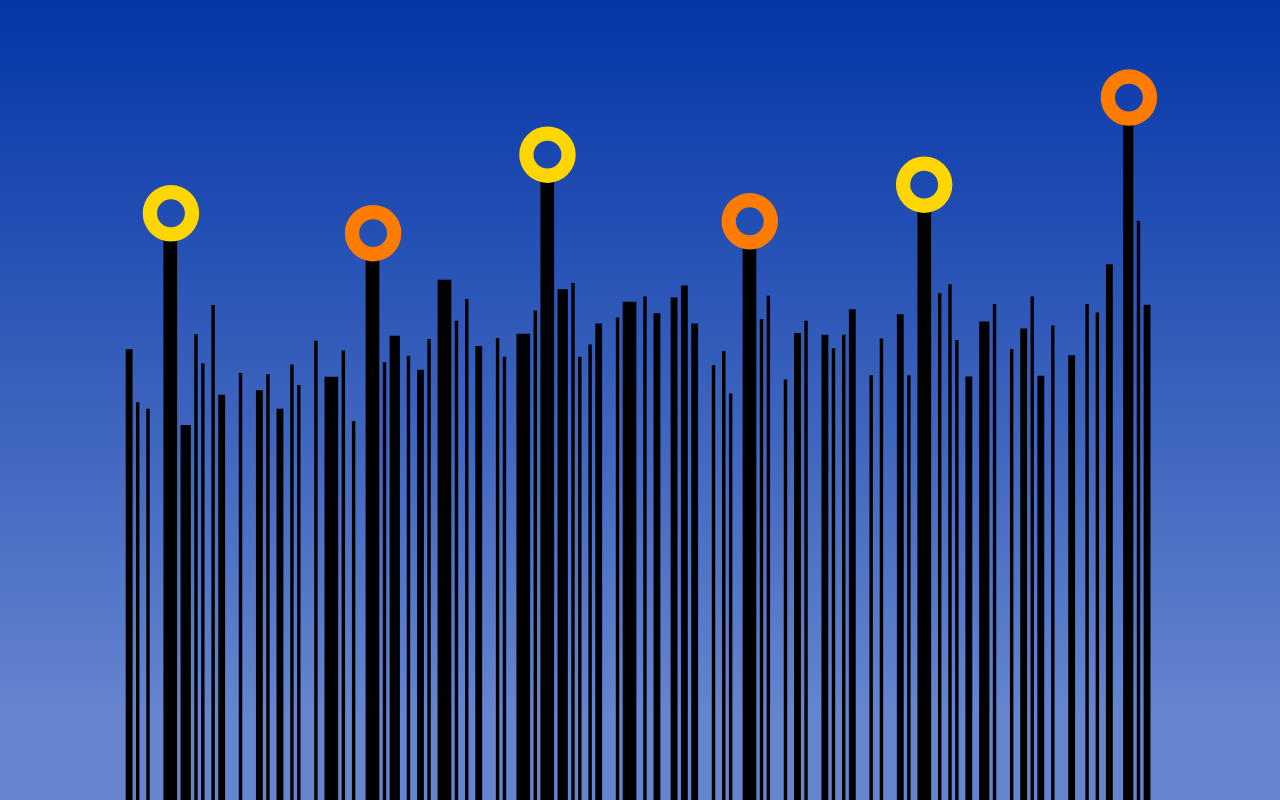
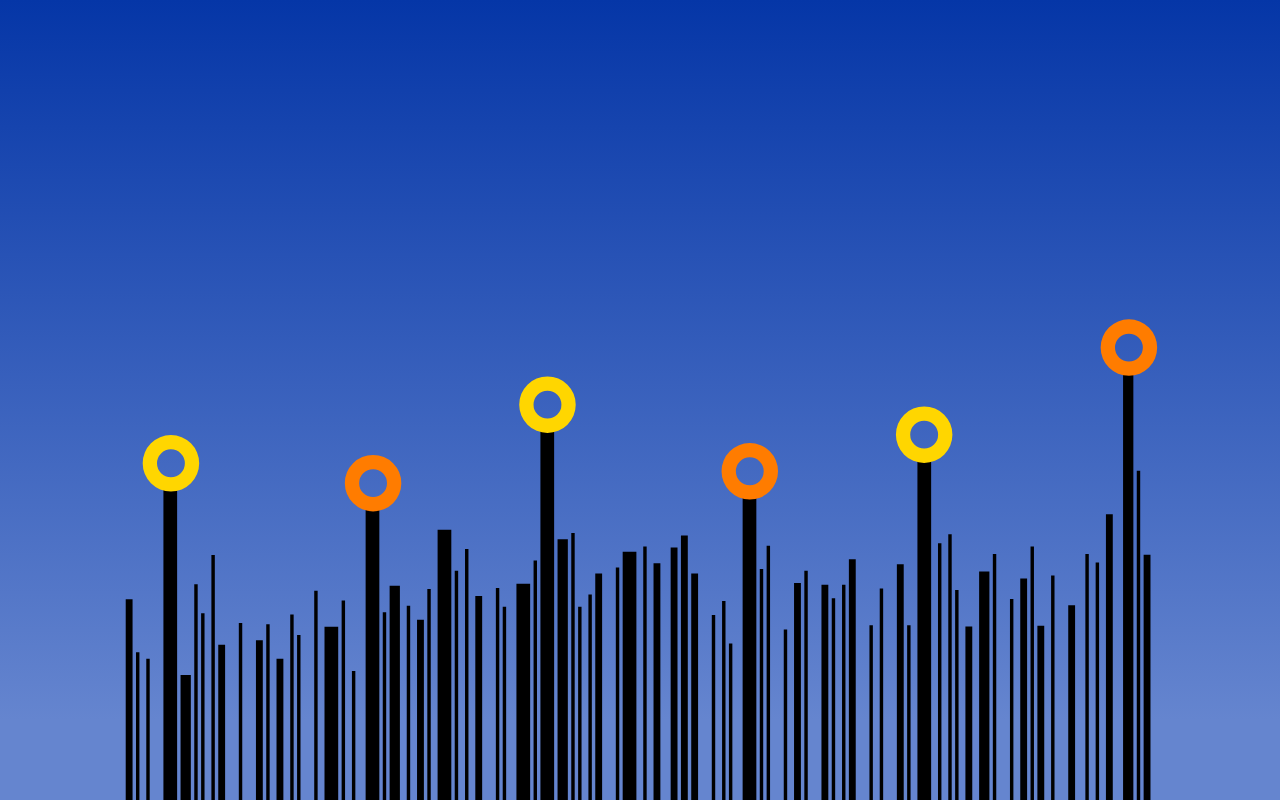
Before and after one commit to gonzo1138/portfolio-design2, a plain HTML site: page index.html in a window 1280 px wide. Drawn offline with Linux system fonts and the light colour scheme.

Commit message:
changed position of svg; implemented first animation of lines

```diff
--- a/css/stylesheet.css
+++ b/css/stylesheet.css
@@ -12,12 +12,13 @@
 	src: url("../src/Roboto-Regular.ttf");
 }
 
+
 html, body {
 	width: 100%;
 	height: 100%;
 	background-image: linear-gradient(to top, #6585CF 10%, #0536A7 100%);
 	font-family: Roboto-regular, sans-serif;
-	color: #BABCBE;
+	color: #babcbe;
 	font-size: 16pt;
 	/*
 	background-image: url("");
@@ -41,11 +42,26 @@ html, body {
 #showcase{
 	display: none;
 	position: relative;
-	background-color: #0536A7;
+	background-image: linear-gradient(to bottom, #6585CFff 10%, #0536A7dd 90%);
 	height: 500px;
 	width: 500px;
 	padding: 100px;
-	border:10px;
+	border: 10px;
 	border-color: #00206B;
-	border-radius: 25%;
+	border-radius: 25px;
 }
+svg{
+	/*transform: rotate(90deg);
+	left: 0;*/
+	position: center;
+}
+/*
+@Media (max-width: 600px) {
+	svg{
+		rotation: 90deg;
+		left: 0;
+		position: center;
+	}
+}
+
+ */
--- a/css/svgstyle.css
+++ b/css/svgstyle.css
@@ -1,25 +1,24 @@
+@keyframes upDown {
+    from{ transform: translatey(0px); }
+    to  { transform: translatey(-10px);}
+}
 
 svg {
     position: absolute;
-    bottom: 0;
+    bottom: -250px;
     width:100%;
     height:100%;
-}/*
-	max-width: 100%;
-	height: auto;
-	margin-left: 10px;
-	margin-right: 10px;
-	margin-top: 150px;
-	overflow: hidden;
 }
 
- */
 svg g path{
 
 }
 
+.lines:hover{
+    animation: upDown 500ms infinite alternate ease-in-out;
+}
 .dots:hover{
-
+    blur(5px);
 }
 
 #dot1{
--- a/index.html
+++ b/index.html
@@ -4,14 +4,14 @@
 		<meta charset="utf-8">
 		<link rel="stylesheet" href="css/stylesheet.css">
 		<link rel="stylesheet" href="css/svgstyle.css">
-		<script lang="JavaScript" type="text/javascript"  src="./js/script.js"></script>
+		<script lang="JavaScript" type="text/javascript"  src="js/script.js"></script>
 		<title></title>
 	</head>
 
 	<body>
 		<div id="display">
 			<svg
-				viewBox="-4 -10 190 140"
+ 				viewBox="-4 -10 190 140"
 				preserveAspectRatio="xMidYMax meet"
 			>
 				<g
@@ -21,412 +21,412 @@
 					<path
 							style="stroke-width:0.56157941"
 							d="M 1.5997831,297 H 1 v -39.43567 -39.4357 h 0.5997831 0.599784 V 257.56433 297 Z"
-							id="path4896"
+							id="path4896" class="lines"
 					/>
 					<path
 							style="stroke-width:0.52758235"
 							d="m 3.0992411,297 h -0.299892 v -34.80546 -34.80549 h 0.299892 0.299892 V 262.19454 297 Z"
-							id="path4894"
+							id="path4894" class="lines"
 					/>
 					<path
 							style="stroke-width:0.52326769"
 							d="m 4.8985901,297 h -0.299892 v -34.2385 -34.23852 h 0.299892 0.299892 V 262.7615 297 Z"
-							id="path4892"
+							id="path4892" class="lines"
 					/>
 					<path
 							style="stroke-width:0.62766397"
 							d="M 8.7971797,297 H 7.5976141 V 247.73695 198.47387 H 8.7971797 9.9967461 V 247.73695 297 Z"
-							id="line1" class="lines"
+							id="line1" class="dotlines"
 					/>
 					<path
 							style="stroke-width:0.51232207"
 							d="M 11.496204,297 H 10.59653 V 264.17891 231.3578 h 0.899674 0.899675 V 264.17891 297 Z"
-							id="path4888"
+							id="path4888" class="lines"
 					/>
 					<path
 							style="stroke-width:0.57092112"
 							d="M 13.295554,297 H 12.995662 V 256.24141 215.4828 h 0.299892 0.299891 V 256.24141 297 Z"
-							id="path4886"
+							id="path4886" class="lines"
 					/>
 					<path
 							style="stroke-width:0.55276358"
 							d="m 14.495119,297 h -0.299891 v -38.20725 -38.20727 h 0.299891 0.299893 V 258.79275 297 Z"
-							id="path4884"
+							id="path4884" class="lines"
 					/>
 					<path
 							style="stroke-width:0.58851868"
 							d="m 16.294468,297 h -0.299891 v -43.30993 -43.30995 h 0.299891 0.299893 V 253.69007 297 Z"
-							id="path4882"
+							id="path4882" class="lines"
 					/>
 					<path
 							style="stroke-width:0.53257197"
 							d="m 17.793926,297 h -0.599783 v -35.46692 -35.46695 h 0.599783 0.599784 V 261.53308 297 Z"
-							id="path4880"
+							id="path4880" class="lines"
 					/>
 					<path
 							style="stroke-width:0.54657704"
 							d="m 21.092733,297 h -0.299892 v -37.3568 -37.35683 h 0.299892 0.299892 V 259.6432 297 Z"
-							id="path4878"
+							id="path4878" class="lines"
 					/>
 					<path
 							style="stroke-width:0.5354023"
 							d="m 24.391539,297 h -0.599782 v -35.8449 -35.84492 h 0.599782 0.599784 V 261.1551 297 Z"
-							id="path4876"
+							id="path4876" class="lines"
 					/>
 					<path
 							style="stroke-width:0.54588532"
 							d="m 25.890997,297 h -0.299891 v -37.26231 -37.26233 h 0.299891 0.299891 V 259.73769 297 Z"
-							id="path4874"
+							id="path4874" class="lines"
 					/>
 					<path
 							style="stroke-width:0.52326769"
 							d="m 27.990238,297 h -0.599783 v -34.2385 -34.23852 h 0.599783 0.599783 V 262.7615 297 Z"
-							id="path4872"
+							id="path4872" class="lines"
 					/>
 					<path
 							style="stroke-width:0.55207962"
 							d="m 30.089479,297 h -0.299892 v -38.11276 -38.11277 h 0.299892 0.299891 V 258.88724 297 Z"
-							id="path4870"
+							id="path4870" class="lines"
 					/>
 					<path
 							style="stroke-width:0.53891927"
 							d="m 31.289045,297 h -0.299892 v -36.31737 -36.31739 h 0.299892 0.299891 V 260.68263 297 Z"
-							id="path4868"
+							id="path4868" class="lines"
 					/>
 					<path
 							style="stroke-width:0.56693637"
 							d="m 34.287959,297 h -0.299891 v -40.19162 -40.19165 h 0.299891 0.299893 V 256.80838 297 Z"
-							id="path4866"
+							id="path4866" class="lines"
 					/>
 					<path
 							style="stroke-width:0.5441522"
 							d="m 36.986983,297 h -1.199566 v -37.02607 -37.0261 h 1.199566 1.199567 V 259.97393 297 Z"
-							id="path4864"
+							id="path4864" class="lines"
 					/>
 					<path
 							style="stroke-width:0.56090617"
 							d="m 39.086224,297 h -0.299892 v -39.34118 -39.3412 h 0.299892 0.299892 V 257.65882 297 Z"
-							id="path4862"
+							id="path4862" class="lines"
 					/>
 					<path
 							style="stroke-width:0.51489681"
 							d="m 40.885574,297 h -0.299893 v -33.15182 -33.15184 h 0.299893 0.299891 V 263.84818 297 Z"
-							id="path4860"
+							id="path4860" class="lines"
 					/>
 					<path
 							style="stroke-width:0.61612022"
 							d="m 44.184379,297 h -1.199565 v -47.46766 -47.4677 h 1.199565 1.199567 V 249.53234 297 Z"
-							id="line2" class="lines"
+							id="line2" class="dotlines"
 					/>
 					<path
 							style="stroke-width:0.55344671"
 							d="m 46.283621,297 h -0.299892 v -38.30174 -38.30177 h 0.299892 0.299891 V 258.69826 297 Z"
-							id="path4856"
+							id="path4856" class="lines"
 					/>
 					<path
 							style="stroke-width:0.56992751"
 							d="m 48.08297,297 h -0.899675 v -40.61685 -40.61687 h 0.899675 0.899674 V 256.38315 297 Z"
-							id="path4854"
+							id="path4854" class="lines"
 					/>
 					<path
 							style="stroke-width:0.5575279"
 							d="M 50.482101,297 H 50.18221 v -38.86871 -38.86873 h 0.299891 0.299893 V 258.13129 297 Z"
-							id="path4852"
+							id="path4852" class="lines"
 					/>
 					<path
 							style="stroke-width:0.54864699"
 							d="m 52.581343,297 h -0.599784 v -37.64029 -37.6403 h 0.599784 0.599782 V 259.35971 297 Z"
-							id="path4850"
+							id="path4850" class="lines"
 					/>
 					<path
 							style="stroke-width:0.56793517"
 							d="m 54.080799,297 h -0.299891 v -40.33336 -40.33339 h 0.299891 0.299893 V 256.66664 297 Z"
-							id="path4848"
+							id="path4848" class="lines"
 					/>
 					<path
 							style="stroke-width:0.60341752"
 							d="M 56.779823,297 H 55.580257 V 251.46946 205.9389 h 1.199566 1.199567 V 251.46946 297 Z"
-							id="path4846"
+							id="path4846" class="lines"
 					/>
 					<path
 							style="stroke-width:0.57913464"
 							d="m 58.879065,297 h -0.299893 v -41.93976 -41.93979 h 0.299893 0.299891 V 255.06024 297 Z"
-							id="path4844"
+							id="path4844" class="lines"
 					/>
 					<path
 							style="stroke-width:0.59203929"
 							d="m 60.678414,297 h -0.299893 v -43.82964 -43.82967 h 0.299893 0.299891 V 253.17036 297 Z"
-							id="path4842"
+							id="path4842" class="lines"
 					/>
 					<path
 							style="stroke-width:0.56359422"
 							d="M 62.777654,297 H 62.17787 v -39.71915 -39.71918 h 0.599784 0.599783 V 257.28085 297 Z"
-							id="path4840"
+							id="path4840" class="lines"
 					/>
 					<path
 							style="stroke-width:0.56860006"
 							d="m 66.076461,297 h -0.299892 v -40.42786 -40.42788 h 0.299892 0.299891 V 256.57214 297 Z"
-							id="path4838"
+							id="path4838" class="lines"
 					/>
 					<path
 							style="stroke-width:0.55684978"
 							d="m 67.276027,297 h -0.299892 v -38.77421 -38.77424 h 0.299892 0.299891 V 258.22579 297 Z"
-							id="path4836"
+							id="path4836" class="lines"
 					/>
 					<path
 							style="stroke-width:0.57125193"
 							d="m 70.574834,297 h -1.199567 v -40.80584 -40.80585 h 1.199567 1.199565 V 256.19416 297 Z"
-							id="path4834"
+							id="path4834" class="lines"
 					/>
 					<path
 							style="stroke-width:0.58529979"
 							d="m 72.674074,297 h -0.299891 v -42.83746 -42.83748 h 0.299891 0.299891 V 254.16254 297 Z"
-							id="path4832"
+							id="path4832" class="lines"
 					/>
 					<path
 							style="stroke-width:0.65965641"
 							d="m 74.773314,297 h -1.199566 v -54.41297 -54.41301 h 1.199566 1.199567 V 242.58703 297 Z"
-							id="line3" class="lines"
+							id="line3" class="dotlines"
 					/>
 					<path
 							style="stroke-width:0.59775549"
 							d="m 77.472338,297 h -0.899675 v -44.68009 -44.68012 h 0.899675 0.899674 V 252.31991 297 Z"
-							id="path4828"
+							id="path4828" class="lines"
 					/>
 					<path
 							style="stroke-width:0.6015361"
 							d="m 79.271687,297 h -0.299891 v -45.24705 -45.24709 h 0.299891 0.299892 V 251.75295 297 Z"
-							id="path4826"
+							id="path4826" class="lines"
 					/>
 					<path
 							style="stroke-width:0.55684978"
 							d="m 80.471254,297 h -0.299893 v -38.77421 -38.77424 h 0.299893 0.299891 V 258.22579 297 Z"
-							id="path4824"
+							id="path4824" class="lines"
 					/>
 					<path
 							style="stroke-width:0.56459892"
 							d="m 82.270606,297 h -0.2999 v -39.86089 -39.86092 h 0.2999 0.29989 V 257.13911 297 Z"
-							id="path4822"
+							id="path4822" class="lines"
 					/>
 					<path
 							style="stroke-width:0.57750124"
 							d="m 83.770056,297 h -0.59978 v -41.70353 -41.70355 h 0.59978 0.59979 V 255.29647 297 Z"
-							id="path4820"
+							id="path4820" class="lines"
 					/>
 					<path
 							style="stroke-width:0.5810886"
 							d="m 87.068866,297 h -0.29989 v -42.22325 -42.22327 h 0.29989 0.29989 V 254.77675 297 Z"
-							id="path4818"
+							id="path4818" class="lines"
 					/>
 					<path
 							style="stroke-width:0.59044158"
 							d="m 89.168106,297 h -1.19956 v -43.59341 -43.59343 h 1.19956 1.199566 V 253.40659 297 Z"
-							id="path4816"
+							id="path4816" class="lines"
 					/>
 					<path
 							style="stroke-width:0.59363264"
 							d="m 91.867122,297 h -0.29989 v -44.06588 -44.0659 h 0.29989 0.2999 V 252.93412 297 Z"
-							id="path4814"
+							id="path4814" class="lines"
 					/>
 					<path
 							style="stroke-width:0.58368373"
 							d="m 93.966362,297 h -0.59978 v -42.60122 -42.60125 h 0.59978 0.59978 V 254.39878 297 Z"
-							id="path4812"
+							id="path4812" class="lines"
 					/>
 					<path
 							style="stroke-width:0.59299576"
 							d="m 96.965282,297 h -0.59979 V 253.02862 209.0572 h 0.59979 0.59977 V 253.02862 297 Z"
-							id="path4810"
+							id="path4810" class="lines"
 					/>
 					<path
 							style="stroke-width:0.59996372"
 							d="m 98.764636,297 h -0.599797 v -45.01082 -45.01084 h 0.599797 0.599767 V 251.98918 297 Z"
-							id="path4808"
+							id="path4808" class="lines"
 					/>
 					<path
 							style="stroke-width:0.57750124"
 							d="m 100.56399,297 h -0.5998 v -41.70353 -41.70355 h 0.5998 0.59977 V 255.29647 297 Z"
-							id="path4806"
+							id="path4806" class="lines"
 					/>
 					<path
 							style="stroke-width:0.55173731"
 							d="m 103.86279,297 h -0.29989 v -38.06551 -38.06553 h 0.29989 0.29989 V 258.93449 297 Z"
-							id="path4804"
+							id="path4804" class="lines"
 					/>
 					<path
 							style="stroke-width:0.56056929"
 							d="m 105.66213,297 h -0.29988 v -39.29393 -39.29395 h 0.29988 0.2999 V 257.70607 297 Z"
-							id="path4802"
+							id="path4802" class="lines"
 					/>
 					<path
 							style="stroke-width:0.53328097"
 							d="m 106.86171,297 h -0.2999 v -35.56142 -35.56144 h 0.2999 0.29989 V 261.43858 297 Z"
-							id="path4800"
+							id="path4800" class="lines"
 					/>
 					<path
 							style="stroke-width:0.62298256"
 							d="m 110.16051,297 h -1.19956 v -48.53094 -48.53097 h 1.19956 1.19957 V 248.46906 297 Z"
-							id="line4" class="lines"
+							id="line4" class="dotlines"
 					/>
 					<path
 							style="stroke-width:0.5801124"
 							d="m 112.25976,297 h -0.2999 v -42.0815 -42.08153 h 0.2999 0.29988 V 254.9185 297 Z"
-							id="path4796"
+							id="path4796" class="lines"
 					/>
 					<path
 							style="stroke-width:0.59395081"
 							d="m 113.45932,297 h -0.29989 v -44.11313 -44.11315 h 0.29989 0.29989 V 252.88687 297 Z"
-							id="path4794"
+							id="path4794" class="lines"
 					/>
 					<path
 							style="stroke-width:0.54241347"
 							d="m 116.45823,297 h -0.29989 V 260.21016 223.4203 h 0.29989 0.2999 V 260.21016 297 Z"
-							id="path4792"
+							id="path4792" class="lines"
 					/>
 					<path
 							style="stroke-width:0.57158256"
 							d="m 118.55748,297 h -0.59979 v -40.85308 -40.85311 h 0.59979 0.59977 V 256.14692 297 Z"
-							id="path4790"
+							id="path4790" class="lines"
 					/>
 					<path
 							style="stroke-width:0.57913464"
 							d="m 120.05693,297 h -0.29989 v -41.93976 -41.93979 h 0.29989 0.2999 V 255.06024 297 Z"
-							id="path4788"
+							id="path4788" class="lines"
 					/>
 					<path
 							style="stroke-width:0.57059014"
 							d="m 123.35574,297 h -0.59979 v -40.71134 -40.71137 h 0.59979 0.59979 V 256.28866 297 Z"
-							id="path4786"
+							id="path4786" class="lines"
 					/>
 					<path
 							style="stroke-width:0.56225181"
 							d="m 124.8552,297 h -0.2999 v -39.53017 -39.53019 h 0.2999 0.29989 V 257.46983 297 Z"
-							id="path4784"
+							id="path4784" class="lines"
 					/>
 					<path
 							style="stroke-width:0.57059014"
 							d="m 126.65455,297 h -0.2999 v -40.71134 -40.71137 h 0.2999 0.29989 V 256.28866 297 Z"
-							id="path4782"
+							id="path4782" class="lines"
 					/>
 					<path
 							style="stroke-width:0.58594501"
 							d="m 128.154,297 h -0.59978 v -42.93195 -42.93198 h 0.59978 0.59979 V 254.06805 297 Z"
-							id="path4780"
+							id="path4780" class="lines"
 					/>
 					<path
 							style="stroke-width:0.54519272"
 							d="m 131.45281,297 h -0.29989 v -37.16782 -37.16783 h 0.29989 0.29989 V 259.83218 297 Z"
-							id="path4778"
+							id="path4778" class="lines"
 					/>
 					<path
 							style="stroke-width:0.5682677"
 							d="m 133.25216,297 h -0.29989 v -40.38061 -40.38064 h 0.29989 0.29989 V 256.61939 297 Z"
-							id="path4776"
+							id="path4776" class="lines"
 					/>
 					<path
 							style="stroke-width:0.58303601"
 							d="m 136.55097,297 h -0.59979 v -42.50673 -42.50675 h 0.59979 0.59977 V 254.49327 297 Z"
-							id="path4774"
+							id="path4774" class="lines"
 					/>
 					<path
 							style="stroke-width:0.54519272"
 							d="m 138.05042,297 h -0.29989 v -37.16782 -37.16783 h 0.29989 0.2999 V 259.83218 297 Z"
-							id="path4772"
+							id="path4772" class="lines"
 					/>
 					<path
 							style="stroke-width:0.64283115"
 							d="m 140.74944,297 h -1.19956 v -51.67265 -51.67268 h 1.19956 1.19958 V 245.32735 297 Z"
-							id="line5" class="lines"
+							id="line5" class="dotlines"
 					/>
 					<path
 							style="stroke-width:0.59542787"
 							d="m 143.44847,297 h -0.29989 v -44.33281 -44.33284 h 0.29989 0.2999 V 252.66719 297 Z"
-							id="path4768"
+							id="path4768" class="lines"
 					/>
 					<path
 							style="stroke-width:0.60078824"
 							d="m 145.24782,297 h -0.29989 v -45.13462 -45.13465 h 0.29989 0.29989 V 251.86538 297 Z"
-							id="path4766"
+							id="path4766" class="lines"
 					/>
 					<path
 							style="stroke-width:0.56739694"
 							d="m 146.44739,297 h -0.2999 v -40.25695 -40.25698 h 0.2999 0.29989 V 256.74305 297 Z"
-							id="path4764"
+							id="path4764" class="lines"
 					/>
 					<path
 							style="stroke-width:0.54432589"
 							d="m 148.54663,297 h -0.59979 v -37.04972 -37.04974 h 0.59979 0.59978 V 259.95028 297 Z"
-							id="path4762"
+							id="path4762" class="lines"
 					/>
 					<path
 							style="stroke-width:0.57858759"
 							d="m 151.24565,297 h -0.89968 v -41.86057 -41.86059 h 0.89968 0.89967 V 255.13943 297 Z"
-							id="path4760"
+							id="path4760" class="lines"
 					/>
 					<path
 							style="stroke-width:0.58911252"
 							d="m 153.045,297 h -0.29989 v -43.39737 -43.39739 h 0.29989 0.29989 V 253.60263 297 Z"
-							id="path4758"
+							id="path4758" class="lines"
 					/>
 					<path
 							style="stroke-width:0.56171799"
 							d="m 156.04391,297 h -0.29989 v -39.45514 -39.45517 h 0.29989 0.2999 V 257.54486 297 Z"
-							id="path4756"
+							id="path4756" class="lines"
 					/>
 					<path
 							style="stroke-width:0.57441664"
 							d="m 158.14316,297 h -0.59979 v -41.25921 -41.25924 h 0.59979 0.59977 V 255.74079 297 Z"
-							id="path4754"
+							id="path4754" class="lines"
 					/>
 					<path
 							style="stroke-width:0.59363037"
 							d="m 159.64261,297 h -0.29989 v -44.06554 -44.06557 h 0.29989 0.2999 V 252.93446 297 Z"
-							id="path4752"
+							id="path4752" class="lines"
 					/>
 					<path
 							style="stroke-width:0.54481649"
 							d="m 161.14207,297 h -0.59979 v -37.11654 -37.11655 h 0.59979 0.59979 V 259.88346 297 Z"
-							id="path4750"
+							id="path4750" class="lines"
 					/>
 					<path
 							style="stroke-width:0.5762741"
 							d="m 163.24131,297 h -0.29989 v -41.52648 -41.52651 h 0.29989 0.2999 V 255.47352 297 Z"
-							id="path4748"
+							id="path4748" class="lines"
 					/>
 					<path
 							style="stroke-width:0.55789995"
 							d="m 166.54012,297 h -0.59979 v -38.9206 -38.92063 h 0.59979 0.59978 V 258.0794 297 Z"
-							id="path4746"
+							id="path4746" class="lines"
 					/>
 					<path
 							style="stroke-width:0.58911252"
 							d="m 169.23914,297 h -0.29989 v -43.39737 -43.39739 h 0.29989 0.29989 V 253.60263 297 Z"
-							id="path4744"
+							id="path4744" class="lines"
 					/>
 					<path
 							style="stroke-width:0.58410251"
 							d="m 171.03849,297 h -0.29989 v -42.66238 -42.6624 h 0.29989 0.29989 V 254.33762 297 Z"
-							id="path4742"
+							id="path4742" class="lines"
 					/>
 					<path
 							style="stroke-width:0.61224139"
 							d="m 173.13773,297 h -0.59978 v -46.87187 -46.8719 h 0.59978 0.59978 V 250.12813 297 Z"
-							id="path4740"
+							id="path4740" class="lines"
 					/>
 					<path
 							style="stroke-width:0.68825394"
 							d="m 176.43654,297 h -0.89968 V 237.76692 178.5338 h 0.89968 0.89967 V 237.76692 297 Z"
-							id="line6" class="lines"
+							id="line6" class="dotlines"
 					/>
 					<path
 							style="stroke-width:0.63662958"
 							d="M 178.23589,297 H 177.936 v -50.68046 -50.68049 h 0.29989 0.29988 V 246.31954 297 Z"
-							id="path4736"
+							id="path4736" class="lines"
 					/>
 					<path
 							style="stroke-width:0.58865881"
 							d="m 179.73535,297 h -0.59979 v -43.33055 -43.33058 h 0.59979 0.59977 V 253.66945 297 Z"
-							id="path4732"
+							id="path4732" class="lines"
 					/>
 					<path
 							style="stroke-width:0.26458332"
@@ -461,7 +461,7 @@
 				</g>
 			</svg>
 
-			<div id="showcase">hier</div>
+			<div id="showcase"></div>
 		</div>
 	</body>
 </html>
```
Also changed, not shown: js/script.js (+8 -3 lines).
